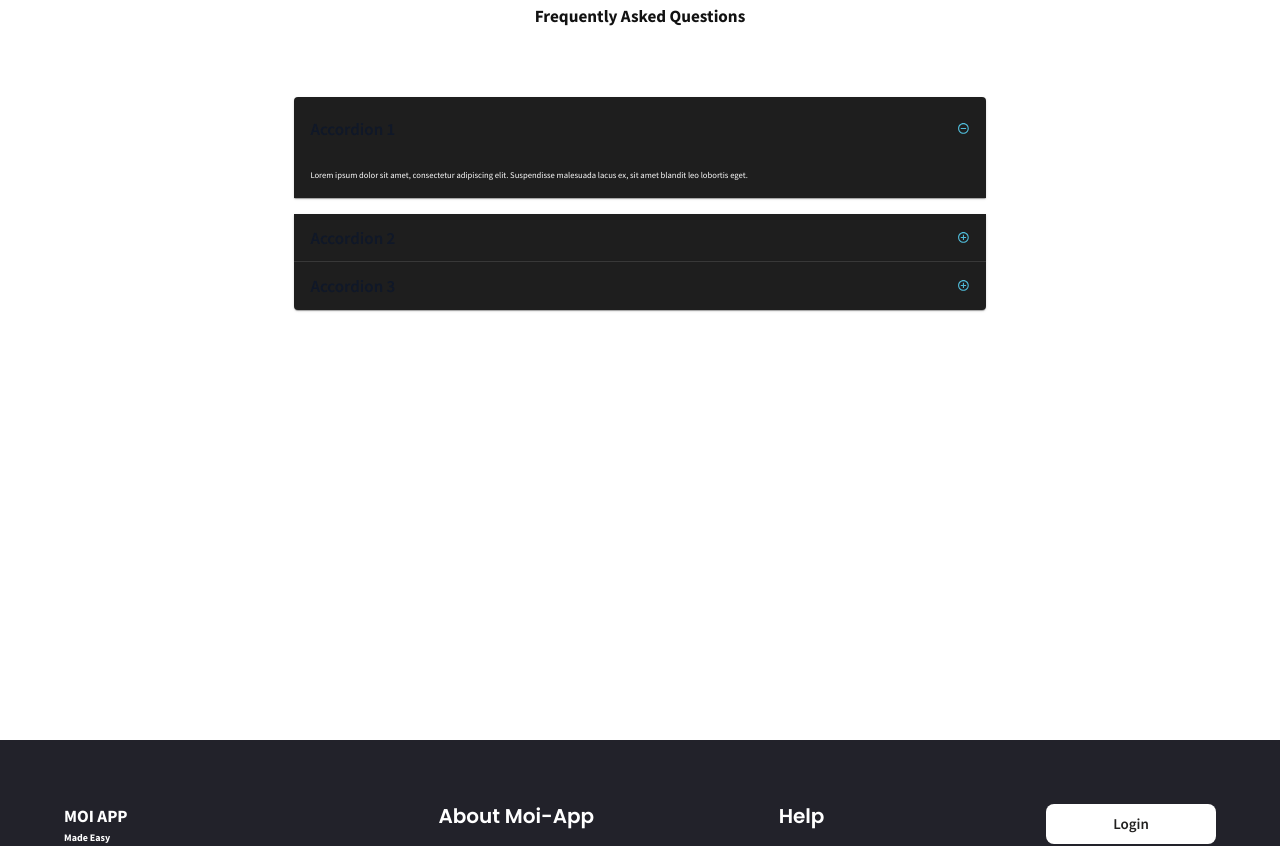
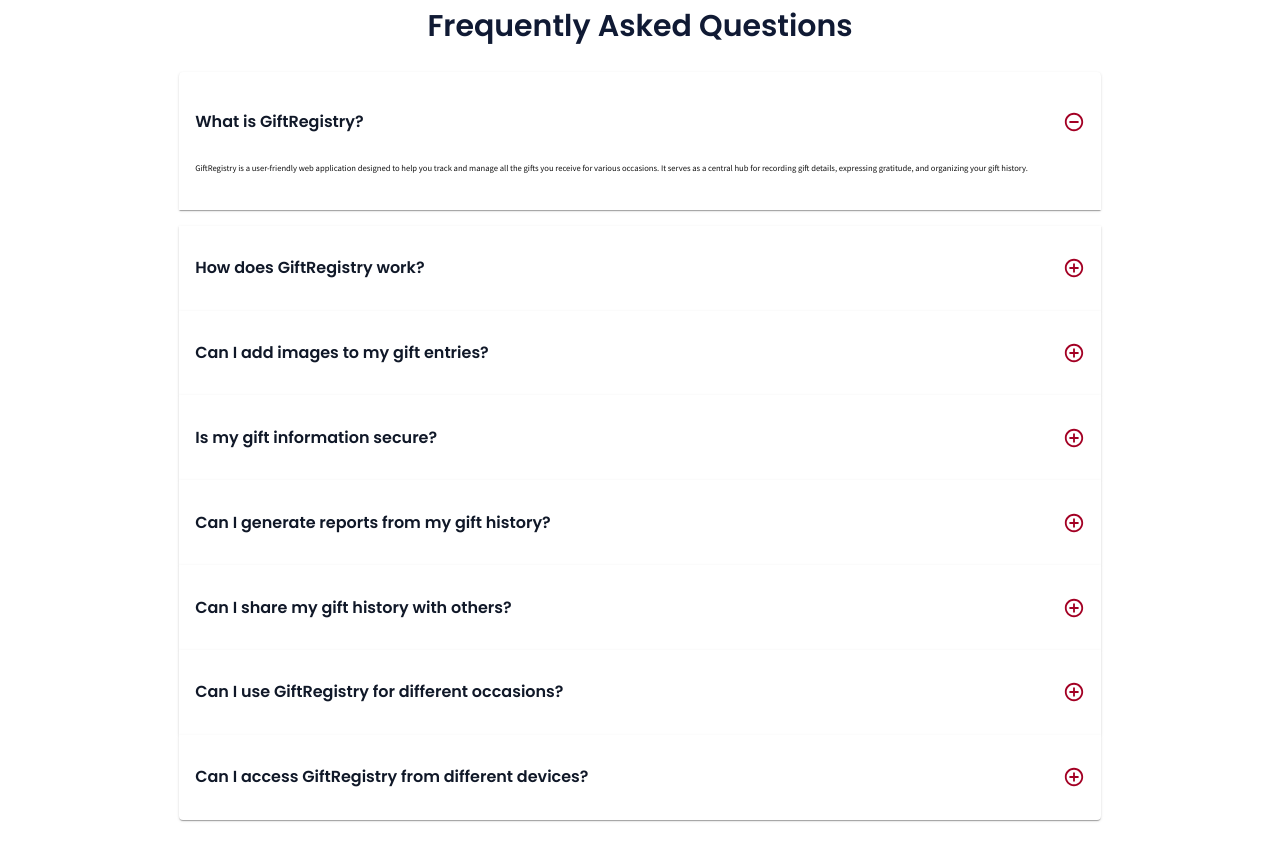
Before and after one commit to Anthoniselvi/New-Moi-App, a React (Create React App) app in the folder client/: page / in a window 1280 px wide. Shown: the part 4860-5706 px from the top of the page. Built offline with nearby package versions, Linux system fonts and the light colour scheme; no server answers; a web font is replaced by a local one; what @react-pdf/renderer would draw is missing.

Commit message:
FAQ updated

```diff
--- a/client/src/components/Home/FAQ/Faq.css
+++ b/client/src/components/Home/FAQ/Faq.css
@@ -1,5 +1,5 @@
 .faq-container{
-    height: 100vh;
+    height: 100%;
         width: 100vw;
         padding: 5%;
         background-color: #fff;
@@ -9,30 +9,45 @@
         gap:10%;
 }
 .faq-heading{
-    text-align: center
+    font-size: 30px;
+    text-align: center;
+    color: #101a34;
+            font-weight: 600;
+            font-family: Poppins;
 }
 .accord-container{
-    background-color: #fff; color: #121212 ;
+    background-color: yellow ; color: #121212 ;
 
 }
+.MuiAccordion-root.accord-container {
+    background-color: #fff;
+    color: #121212;
+    width: 100%;
+    height: 100%;
+    border: none;
+    padding: 2% 0%;
+  }
 .accord-subhead{
-
+    font-family: Poppins;
     font-weight: 600;
-    font-size: 17px;
+    font-size: 16px;
     line-height: 20px;
     color: #101828;
 }
 .account-para{
+    font-family: Poppins;
     font-weight: 400;
     font-size: 15px;
     line-height: 20px;
-    color: #5e6577;
+    color:#101828;
 }
 .faq-content{
+    width: 100%;
+    height: 100%;
     display: flex;
     flex-direction: column;
-    gap:10%;
-    padding: 0% 20%;
+    gap:5%;
+    padding: 2% 10%;
 }
 @media (max-width: 1000px) {
     .faq-container{
--- a/client/src/components/Home/FAQ/Faq.js
+++ b/client/src/components/Home/FAQ/Faq.js
@@ -27,21 +27,26 @@
           <AccordionSummary
             expandIcon={
               expanded === "panel1" ? (
-                <RemoveCircleOutlineIcon sx={{ color: "#50bcd9" }} />
+                <RemoveCircleOutlineIcon
+                  sx={{ color: "#a30024", fontSize: "22px" }}
+                />
               ) : (
-                <AddCircleOutlineIcon sx={{ color: "#50bcd9" }} />
+                <AddCircleOutlineIcon
+                  sx={{ color: "#a30024", fontSize: "22px" }}
+                />
               )
             }
             aria-controls="panel1a-content"
             id="panel1a-header"
           >
-            <p className="accord-subhead">Accordion 1</p>
+            <p className="accord-subhead">What is GiftRegistry?</p>
           </AccordionSummary>
           <AccordionDetails>
             <p className="accord-para">
-              Lorem ipsum dolor sit amet, consectetur adipiscing elit.
-              Suspendisse malesuada lacus ex, sit amet blandit leo lobortis
-              eget.
+              GiftRegistry is a user-friendly web application designed to help
+              you track and manage all the gifts you receive for various
+              occasions. It serves as a central hub for recording gift details,
+              expressing gratitude, and organizing your gift history.
             </p>
           </AccordionDetails>
         </Accordion>
@@ -53,21 +58,27 @@
           <AccordionSummary
             expandIcon={
               expanded === "panel2" ? (
-                <RemoveCircleOutlineIcon sx={{ color: "#50bcd9" }} />
+                <RemoveCircleOutlineIcon
+                  sx={{ color: "#a30024", fontSize: "22px" }}
+                />
               ) : (
-                <AddCircleOutlineIcon sx={{ color: "#50bcd9" }} />
+                <AddCircleOutlineIcon
+                  sx={{ color: "#a30024", fontSize: "22px" }}
+                />
               )
             }
             aria-controls="panel2a-content"
             id="panel2a-header"
           >
-            <p className="accord-subhead">Accordion 2</p>
+            <p className="accord-subhead">How does GiftRegistry work?</p>
           </AccordionSummary>
           <AccordionDetails>
             <p className="accord-para">
-              Lorem ipsum dolor sit amet, consectetur adipiscing elit.
-              Suspendisse malesuada lacus ex, sit amet blandit leo lobortis
-              eget.
+              GiftRegistry allows you to easily record the details of each gift
+              you receive, including the occasion, gift type, giver's
+              information, and any personalized notes. You can categorize and
+              search through your gift history, set reminders, and generate
+              reports to keep track of your gifts in one convenient place.
             </p>
           </AccordionDetails>
         </Accordion>
@@ -79,21 +90,192 @@
           <AccordionSummary
             expandIcon={
               expanded === "panel3" ? (
-                <RemoveCircleOutlineIcon sx={{ color: "#50bcd9" }} />
+                <RemoveCircleOutlineIcon
+                  sx={{ color: "#a30024", fontSize: "22px" }}
+                />
               ) : (
-                <AddCircleOutlineIcon sx={{ color: "#50bcd9" }} />
+                <AddCircleOutlineIcon
+                  sx={{ color: "#a30024", fontSize: "22px" }}
+                />
               )
             }
             aria-controls="panel3a-content"
             id="panel3a-header"
           >
-            <p className="accord-subhead">Accordion 3</p>
+            <p className="accord-subhead">
+              Can I add images to my gift entries?
+            </p>
           </AccordionSummary>
           <AccordionDetails>
             <p className="accord-para">
-              Lorem ipsum dolor sit amet, consectetur adipiscing elit.
-              Suspendisse malesuada lacus ex, sit amet blandit leo lobortis
-              eget.
+              Yes! With GiftRegistry, you can enhance your gift entries by
+              uploading images of the gifts you've received. This visual element
+              adds a personal touch and helps you cherish the memories
+              associated with each gift.
+            </p>
+          </AccordionDetails>
+        </Accordion>
+        <Accordion
+          className="accord-container"
+          expanded={expanded === "panel4"}
+          onChange={handleAccordionChange("panel4")}
+        >
+          <AccordionSummary
+            expandIcon={
+              expanded === "panel4" ? (
+                <RemoveCircleOutlineIcon
+                  sx={{ color: "#a30024", fontSize: "22px" }}
+                />
+              ) : (
+                <AddCircleOutlineIcon
+                  sx={{ color: "#a30024", fontSize: "22px" }}
+                />
+              )
+            }
+            aria-controls="panel4a-content"
+            id="panel4a-header"
+          >
+            <p className="accord-subhead">Is my gift information secure?</p>
+          </AccordionSummary>
+          <AccordionDetails>
+            <p className="accord-para">
+              Absolutely! GiftRegistry takes your privacy and security
+              seriously. We employ industry-standard security measures to
+              protect your gift information. Your data is stored securely, and
+              we will never share your information with any third parties.
+            </p>
+          </AccordionDetails>
+        </Accordion>
+        <Accordion
+          className="accord-container"
+          expanded={expanded === "panel5"}
+          onChange={handleAccordionChange("panel5")}
+        >
+          <AccordionSummary
+            expandIcon={
+              expanded === "panel5" ? (
+                <RemoveCircleOutlineIcon
+                  sx={{ color: "#a30024", fontSize: "22px" }}
+                />
+              ) : (
+                <AddCircleOutlineIcon
+                  sx={{ color: "#a30024", fontSize: "22px" }}
+                />
+              )
+            }
+            aria-controls="panel5a-content"
+            id="panel5a-header"
+          >
+            <p className="accord-subhead">
+              Can I generate reports from my gift history?
+            </p>
+          </AccordionSummary>
+          <AccordionDetails>
+            <p className="accord-para">
+              Yes! GiftRegistry offers a reporting feature that allows you to
+              generate comprehensive reports based on your gift history. You can
+              gain insights such as the total number of gifts received, the
+              value of gifts, and the most common gift types or occasions.
+            </p>
+          </AccordionDetails>
+        </Accordion>
+        <Accordion
+          className="accord-container"
+          expanded={expanded === "panel6"}
+          onChange={handleAccordionChange("panel6")}
+        >
+          <AccordionSummary
+            expandIcon={
+              expanded === "panel6" ? (
+                <RemoveCircleOutlineIcon
+                  sx={{ color: "#a30024", fontSize: "22px" }}
+                />
+              ) : (
+                <AddCircleOutlineIcon
+                  sx={{ color: "#a30024", fontSize: "22px" }}
+                />
+              )
+            }
+            aria-controls="panel6a-content"
+            id="panel6a-header"
+          >
+            <p className="accord-subhead">
+              Can I share my gift history with others?
+            </p>
+          </AccordionSummary>
+          <AccordionDetails>
+            <p className="accord-para">
+              GiftRegistry provides options for sharing your gift history with
+              friends and family. You can choose to share specific gifts or your
+              entire gift registry, making it easier for others to know your
+              preferences and avoid duplicate gifts.
+            </p>
+          </AccordionDetails>
+        </Accordion>
+        <Accordion
+          className="accord-container"
+          expanded={expanded === "panel7"}
+          onChange={handleAccordionChange("panel7")}
+        >
+          <AccordionSummary
+            expandIcon={
+              expanded === "panel7" ? (
+                <RemoveCircleOutlineIcon
+                  sx={{ color: "#a30024", fontSize: "22px" }}
+                />
+              ) : (
+                <AddCircleOutlineIcon
+                  sx={{ color: "#a30024", fontSize: "22px" }}
+                />
+              )
+            }
+            aria-controls="panel7a-content"
+            id="panel7a-header"
+          >
+            <p className="accord-subhead">
+              Can I use GiftRegistry for different occasions?
+            </p>
+          </AccordionSummary>
+          <AccordionDetails>
+            <p className="accord-para">
+              Absolutely! GiftRegistry is designed to accommodate various
+              occasions such as birthdays, weddings, anniversaries, holidays,
+              and more. You can create separate sections or registries for each
+              occasion, making it easy to manage and remember gifts for every
+              special event.
+            </p>
+          </AccordionDetails>
+        </Accordion>
+        <Accordion
+          className="accord-container"
+          expanded={expanded === "panel8"}
+          onChange={handleAccordionChange("panel8")}
+        >
+          <AccordionSummary
+            expandIcon={
+              expanded === "panel8" ? (
+                <RemoveCircleOutlineIcon
+                  sx={{ color: "#a30024", fontSize: "22px" }}
+                />
+              ) : (
+                <AddCircleOutlineIcon
+                  sx={{ color: "#a30024", fontSize: "22px" }}
+                />
+              )
+            }
+            aria-controls="panel8a-content"
+            id="panel8a-header"
+          >
+            <p className="accord-subhead">
+              Can I access GiftRegistry from different devices?
+            </p>
+          </AccordionSummary>
+          <AccordionDetails>
+            <p className="accord-para">
+              Yes! GiftRegistry is a web-based application that can be accessed
+              from any device with an internet connection. You can conveniently
+              log in and manage your gift history from your computer,
+              smartphone, or tablet.
             </p>
           </AccordionDetails>
         </Accordion>
```
